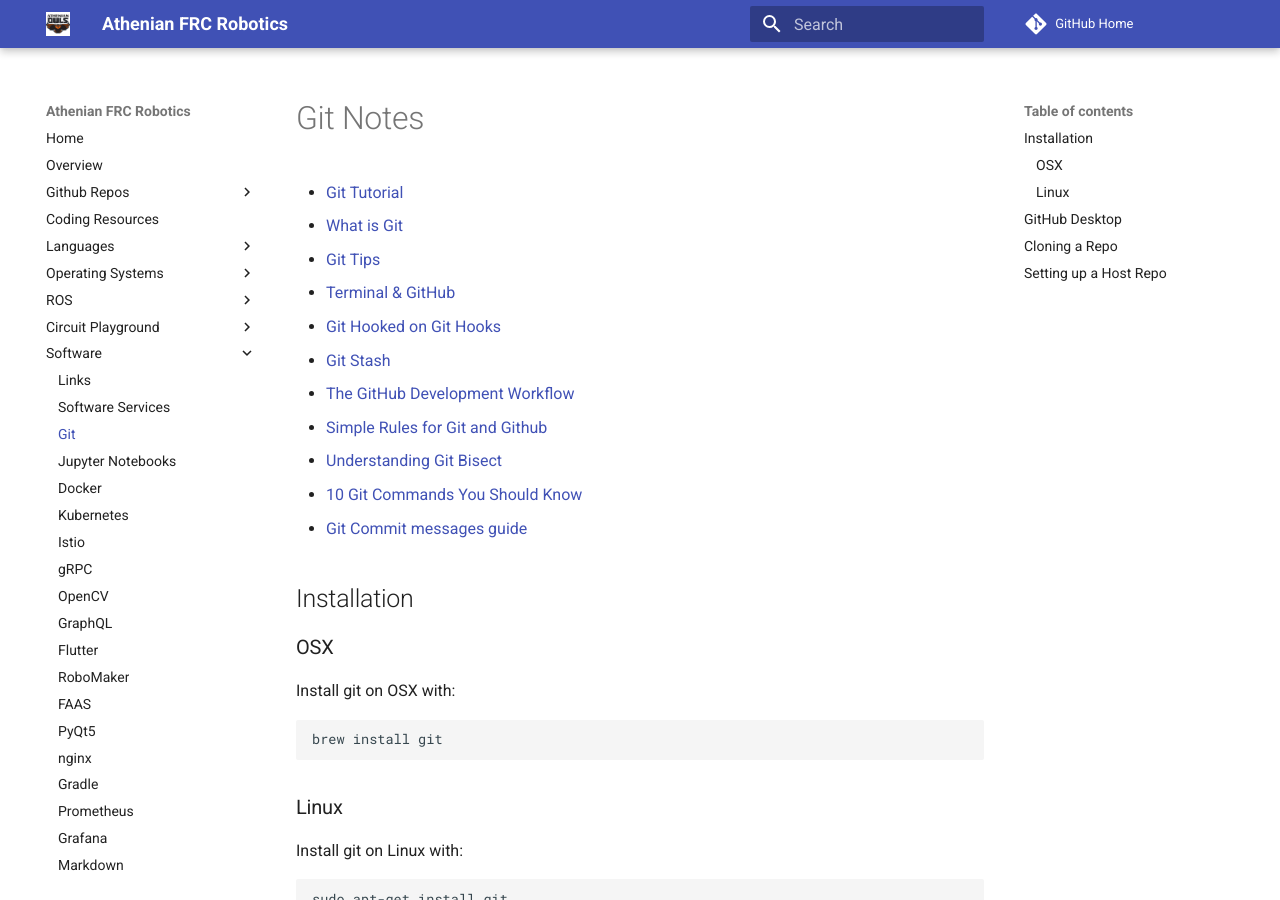
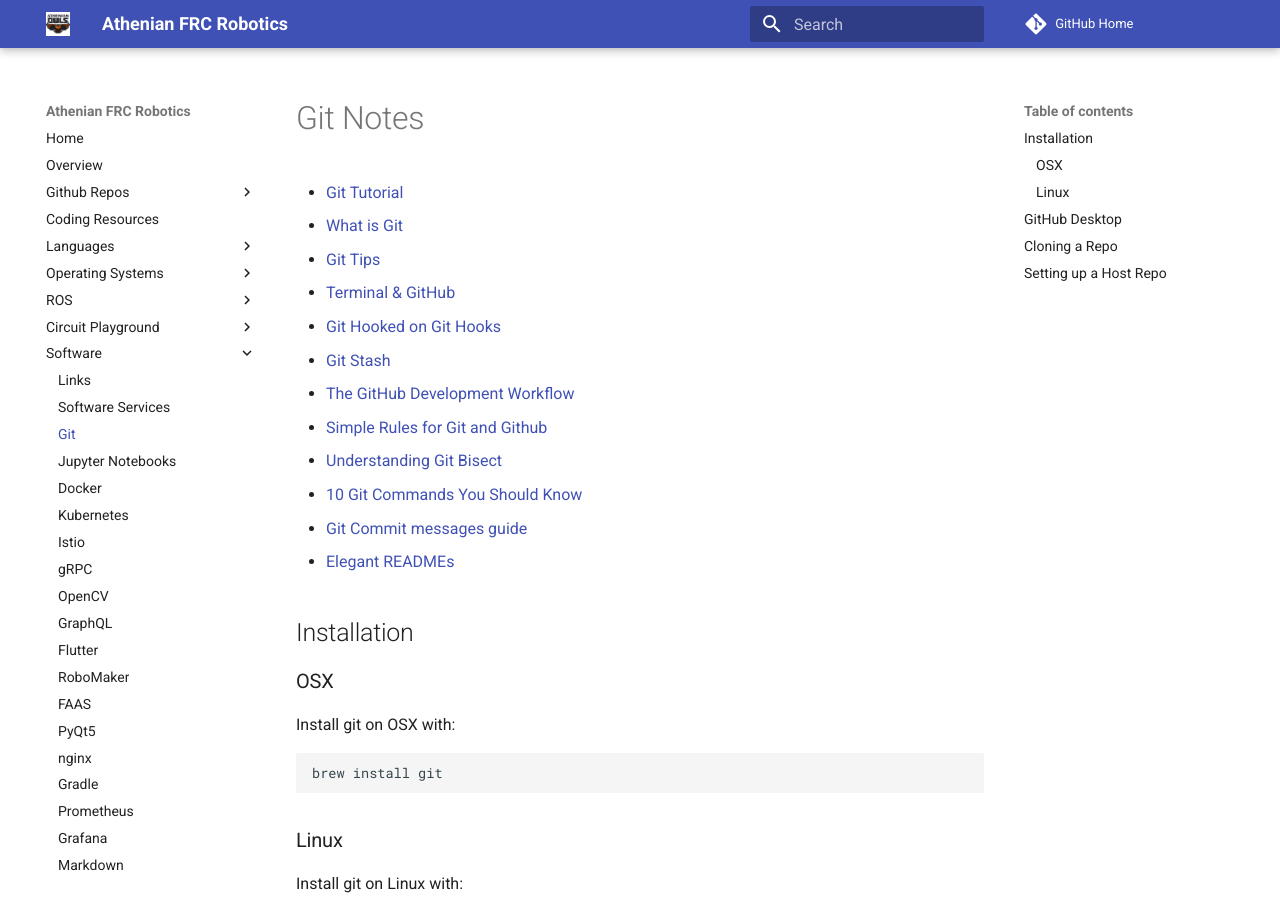
Before and after one commit to athenian-robotics/athenian-robotics-mkdocs, an MkDocs documentation site: the page built from docs/git.md, in a window 1280 px wide and 900 px high. Built offline with MkDocs 1.6.1 and Material for MkDocs 9.7.7, drawn with Linux system fonts in a browser that asks for light colours; comment, search, counter and statistics services are not loaded.

Commit message:
Update docs

```diff
--- a/docs/git.md
+++ b/docs/git.md
@@ -11,6 +11,7 @@
 * [Understanding Git Bisect](https://hackernoon.com/understanding-git-bisect-i-e-use-binary-search-to-find-the-change-that-introduced-a-bug-89489b4c9fa6)
 * [10 Git Commands You Should Know](https://towardsdatascience.com/10-git-commands-you-should-know-df54bea1595c)
 * [Git Commit messages guide](https://github.com/RomuloOliveira/commit-messages-guide)
+* [Elegant READMEs](https://www.yegor256.com/2019/04/23/elegant-readme.html)
 
 ## Installation
 
```
